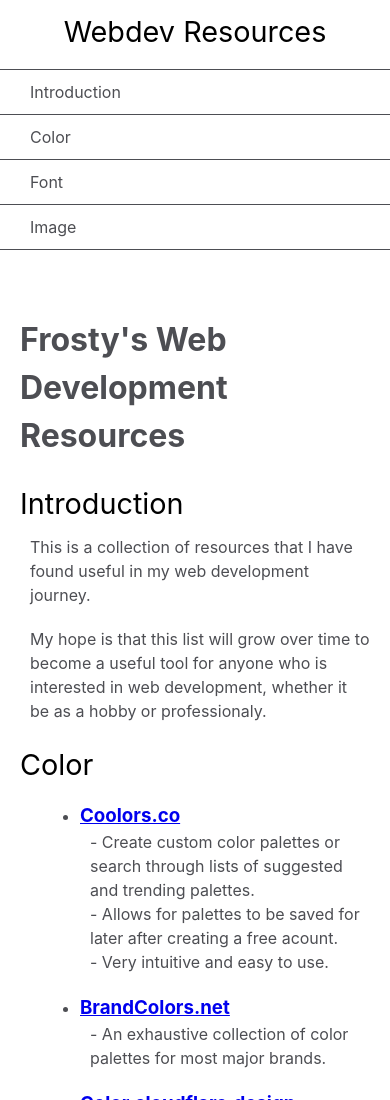
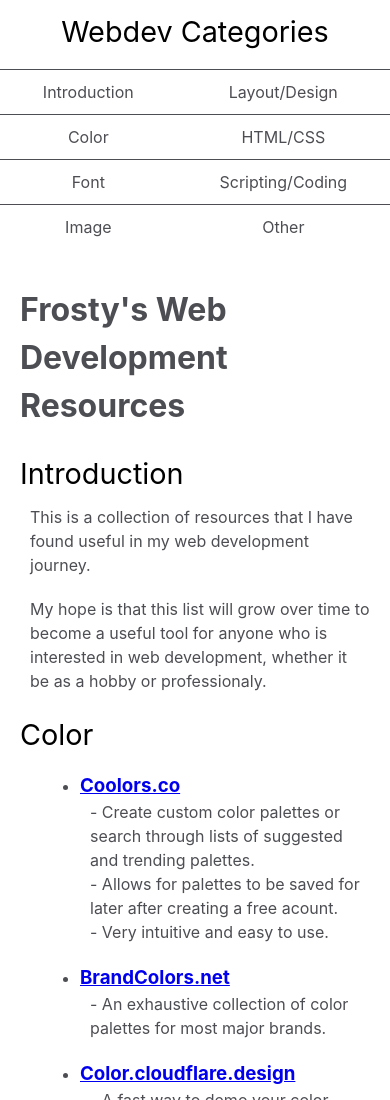
Before and after one commit to MikoFrosty/frosty-webdev, a website: page index.html in a window 390 px wide. Shown: the top 1100 px of the page. Drawn offline with Linux system fonts and the light colour scheme.

Commit message:
Add mobile optimizations to menu display

```diff
--- a/index.html
+++ b/index.html
@@ -11,7 +11,7 @@
   <body>
     <!-- Navigation -->
     <nav id="navbar">
-      <header>Webdev Resources</header>
+      <header>Webdev Categories</header>
       <ul>
         <li>
           <a class="nav-link" href="#Introduction">Introduction</a>
--- a/resources/css/style.css
+++ b/resources/css/style.css
@@ -112,10 +112,25 @@
         border: none;
         max-height: 275px;
     }
+    #navbar ul {
+      display: flex;
+      flex-direction: column;
+      flex-wrap: wrap;
+      text-align: center;
+      height: 100%;
+    }
     #main-doc {
-      margin: 275px 0px 0px 0px;
+      margin: 245px 0px 0px 0px;
     }
     footer {
         height: auto;
     }
   }
+  @media only screen and (max-width: 365px) {
+    #navbar a {
+      padding: 10px;
+    }
+    ul {
+      padding-inline-start: 10px;
+    }
+  }
```
